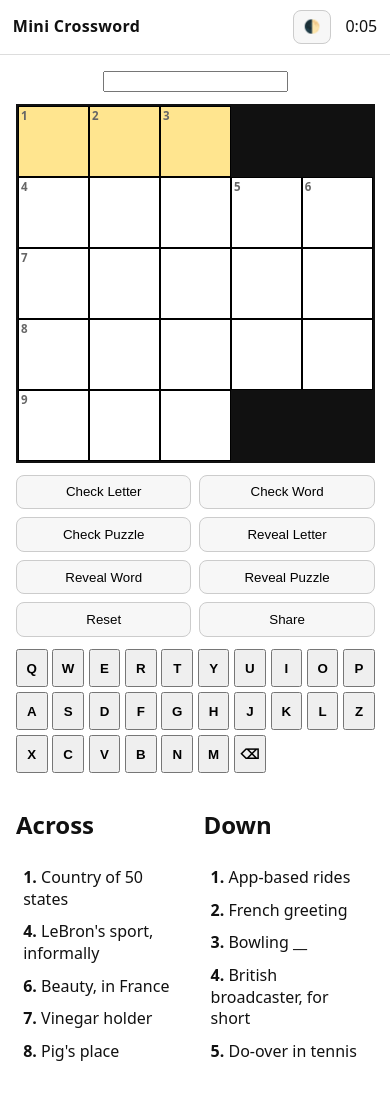
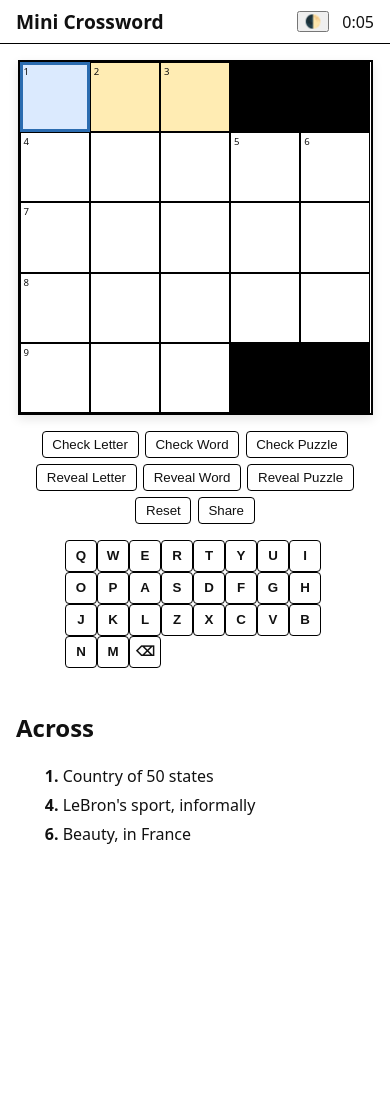
Before and after one commit to jeffrey9jeff/MiniCrossword, a plain HTML site: page index.html in a window 390 px wide. Shown: the top 1107 px of the page. After the commit the page ends 844 px from the top, so only its background shows below. Drawn offline with Linux system fonts and the light colour scheme.

Commit message:
Refactor styles for improved layout and themes
Updated CSS variables and styles for light and dark themes. Improved layout and responsiveness for various components.

```diff
--- a/styles.css
+++ b/styles.css
@@ -1,40 +1,256 @@
-:root{
-  --bg:#ffffff; --fg:#111; --muted:#666; --primary:#1a73e8;
-  --cell:#fff; --cell-border:#000; --block:#000; --highlight:#ffe58f;
-  --select:#b3d4fc; --correct:#b6f2c1; --wrong:#ffd0d0;
+/* ====== Core Layout ====== */
+:root {
+  --bg: #ffffff;
+  --fg: #111111;
+  --grid-bg: #ffffff;
+  --cell-border: #000000;
+  --highlight: #ffecb3;
+  --select: #dbeafe;
+  --primary: #2b6cb0;
+  --correct: #a7f3d0;
+  --wrong: #fecaca;
+  --shadow: rgba(0,0,0,0.1);
 }
-html.dark{
-  --bg:#111; --fg:#eee; --muted:#bbb; --primary:#8ab4f8;
-  --cell:#1a1a1a; --cell-border:#555; --block:#000; --highlight:#3a3a18;
-  --select:#2a4365; --correct:#244b2a; --wrong:#5a1e1e;
+
+.dark {
+  --bg: #121212;
+  --fg: #f5f5f5;
+  --grid-bg: #1e1e1e;
+  --cell-border: #888;
+  --highlight: #333a3f;
+  --select: #334155;
+  --primary: #60a5fa;
+  --correct: #047857;
+  --wrong: #b91c1c;
+  --shadow: rgba(255,255,255,0.08);
 }
-*{box-sizing:border-box}
-body{margin:0; font:16px/1.35 system-ui, -apple-system, Segoe UI, Roboto, "Helvetica Neue", Arial}
-.topbar{display:flex; justify-content:space-between; align-items:center; padding:.6rem .8rem; border-bottom:1px solid #ddd; background:var(--bg); color:var(--fg); position:sticky; top:0; z-index:10}
-.brand{font-weight:800; letter-spacing:.3px}
-.controls{display:flex; gap:.6rem; align-items:center}
-.timer{min-width:4ch; text-align:right}
-.layout{display:grid; grid-template-columns:minmax(260px,420px) minmax(260px,680px); gap:1rem; padding:1rem; background:var(--bg); color:var(--fg)}
-.grid-wrap{display:flex; flex-direction:column; gap:.75rem; align-items:center}
-.grid{display:grid; width:min(92vw, 420px); aspect-ratio:1/1; border:2px solid var(--fg); background:var(--bg)}
-.cell{position:relative; border:1px solid var(--cell-border); background:var(--cell); display:flex; justify-content:center; align-items:center; font-weight:700; font-size:1.6rem; text-transform:uppercase; cursor:pointer; user-select:none; outline:none}
-.cell[aria-selected="true"]{background:var(--select)}
-.cell.highlight{background:var(--highlight)}
-.cell.block{background:var(--fg); border-color:var(--fg)}
-.num{position:absolute; top:1px; left:2px; font-size:.72rem; color:var(--muted); font-weight:800}
-.actions{display:grid; grid-template-columns:repeat(4,1fr); gap:.5rem; width:100%}
-.actions button, .controls button{padding:.55rem .6rem; border:1px solid #ccc; background:#f7f7f7; border-radius:.5rem; cursor:pointer}
-.actions button:hover, .controls button:hover{border-color:var(--primary)}
-.keypad{width:100%}
-.keypad .keys{display:grid; grid-template-columns:repeat(10,1fr); gap:.3rem}
-.keypad button{padding:.6rem 0; font-weight:700}
-.clues .row{display:flex; gap:1rem; align-items:flex-start}
-.clues .col{flex:1 1 0}
-.clue-list{list-style:none; padding:0; margin:.25rem 0 1rem 0}
-.clue{padding:.35rem .45rem; border-radius:.35rem; cursor:pointer}
-.clue.active{background:var(--select)}
-.foot{padding:1rem; text-align:center; color:var(--muted)}
-@media (max-width: 900px){
-  .layout{grid-template-columns:1fr}
-  .actions{grid-template-columns:repeat(2, 1fr)}
+
+/* Basic Reset */
+body, html {
+  margin: 0;
+  padding: 0;
+  font-family: system-ui, -apple-system, "Helvetica Neue", Arial, sans-serif;
+  background: var(--bg);
+  color: var(--fg);
+  height: 100%;
+  width: 100%;
+  overflow-x: hidden;
 }
+
+/* ====== Header ====== */
+.topbar {
+  display: flex;
+  align-items: center;
+  justify-content: space-between;
+  padding: 0.5rem 1rem;
+  border-bottom: 1px solid var(--cell-border);
+  background: var(--bg);
+  position: sticky;
+  top: 0;
+  z-index: 10;
+}
+
+.brand {
+  font-weight: 700;
+  font-size: 1.2rem;
+}
+
+.timer {
+  font-variant-numeric: tabular-nums;
+  min-width: 4ch;
+  text-align: right;
+}
+
+.controls {
+  display: flex;
+  align-items: center;
+  gap: 0.5rem;
+}
+
+/* ====== Main Layout ====== */
+.layout {
+  display: flex;
+  flex-direction: column;
+  align-items: center;
+  padding: 1rem;
+  gap: 1.5rem;
+  max-width: 900px;
+  margin: 0 auto;
+}
+
+.grid-wrap {
+  display: flex;
+  flex-direction: column;
+  align-items: center;
+}
+
+/* ====== Crossword Grid ====== */
+.grid {
+  display: grid;
+  background: var(--grid-bg);
+  box-shadow: 0 4px 10px var(--shadow);
+  border: 2px solid var(--cell-border);
+  aspect-ratio: 1;
+  width: min(90vw, 400px);
+  user-select: none;
+}
+
+.cell {
+  border: 1px solid var(--cell-border);
+  position: relative;
+  display: flex;
+  align-items: center;
+  justify-content: center;
+  font-weight: 600;
+  font-size: clamp(1rem, 2vw, 1.4rem);
+  background: var(--grid-bg);
+  transition: background 0.15s ease;
+}
+
+.cell .num {
+  position: absolute;
+  top: 2px;
+  left: 3px;
+  font-size: 0.6rem;
+  font-weight: 500;
+  color: var(--fg);
+}
+
+.cell.block {
+  background: #000000;
+  color: #000000;
+}
+
+/* highlight active word */
+.cell.highlight {
+  background: var(--highlight);
+}
+
+/* clearly show selected cell */
+.cell[aria-selected="true"] {
+  outline: 3px solid var(--primary);
+  outline-offset: -3px;
+  background: var(--select);
+}
+
+/* ====== Buttons & Actions ====== */
+.actions {
+  margin-top: 1rem;
+  display: flex;
+  flex-wrap: wrap;
+  gap: 0.4rem;
+  justify-content: center;
+}
+
+.actions button {
+  border: 1px solid var(--cell-border);
+  background: var(--bg);
+  color: var(--fg);
+  padding: 0.3rem 0.6rem;
+  border-radius: 4px;
+  cursor: pointer;
+  transition: background 0.15s ease, color 0.15s ease;
+}
+
+.actions button:hover {
+  background: var(--primary);
+  color: #fff;
+}
+
+/* ====== Keypad ====== */
+.keypad {
+  display: flex;
+  flex-wrap: wrap;
+  justify-content: center;
+  max-width: 260px;
+  gap: 0.3rem;
+  margin-top: 1rem;
+}
+
+.keypad button {
+  width: 2rem;
+  height: 2rem;
+  border-radius: 4px;
+  border: 1px solid var(--cell-border);
+  background: var(--bg);
+  color: var(--fg);
+  font-weight: 600;
+  cursor: pointer;
+  transition: background 0.15s ease;
+}
+
+.keypad button:hover {
+  background: var(--primary);
+  color: #fff;
+}
+
+/* Hide keypad on iPhone/iPad (we use native keyboard) */
+@supports (-webkit-touch-callout: none) {
+  .keypad { display: none !important; }
+}
+
+/* ====== Clues Section ====== */
+.clues {
+  width: 100%;
+  max-width: 800px;
+}
+
+.clues .row {
+  display: flex;
+  flex-direction: row;
+  flex-wrap: wrap;
+  justify-content: space-between;
+  gap: 2rem;
+}
+
+.clue-list {
+  padding-left: 1.5rem;
+  list-style: none;
+}
+
+.clue-list li {
+  margin: 0.3rem 0;
+  line-height: 1.3;
+  cursor: pointer;
+  transition: background 0.15s ease;
+  border-radius: 4px;
+  padding: 0.1rem 0.3rem;
+}
+
+.clue-list li:hover {
+  background: var(--highlight);
+}
+
+.clue-list li.active {
+  background: var(--select);
+  font-weight: 600;
+}
+
+/* ====== Footer ====== */
+.foot {
+  margin-top: 2rem;
+  text-align: center;
+  font-size: 0.9rem;
+  color: #666;
+}
+
+/* ====== iPhone Hidden Input ====== */
+#mobileInput {
+  position: absolute;
+  opacity: 0;
+  pointer-events: none;
+  width: 1px;
+  height: 1px;
+  left: -9999px;
+  top: -9999px;
+}
+
+/* ====== Responsive Adjustments ====== */
+@media (max-width: 600px) {
+  .grid {
+    width: 90vw;
+  }
+  .clues .row {
+    flex-direction: column;
+  }
+}
```
